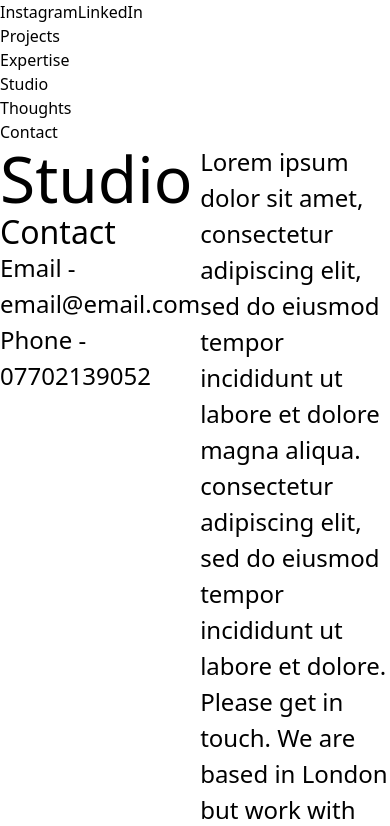
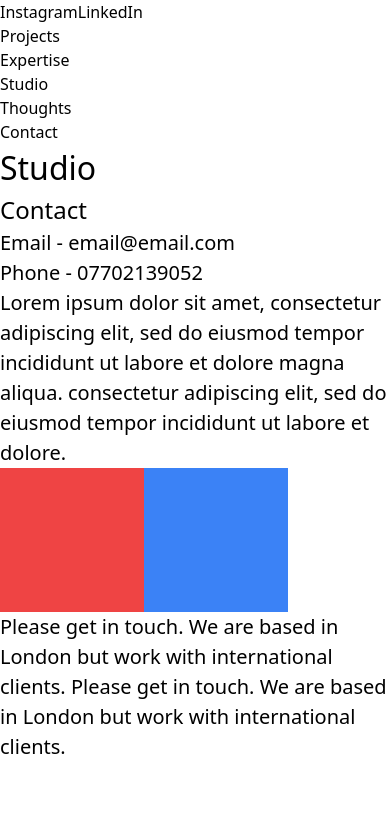
Before and after one commit to JakeSnellin/Agency-Website, a Next.js app: page /studio in a window 390 px wide. Shown: the top 826 px of the page. Built offline with nearby package versions, Linux system fonts and the light colour scheme.

Commit message:
flex used with studio page

```diff
--- a/pages/studio.tsx
+++ b/pages/studio.tsx
@@ -2,19 +2,22 @@ import React from 'react'
 
 export default function Studio() {
   return (
-    <div className='flex'>
-        <div>
-            <h1 className='text-h1/leading-h1'>Studio</h1>
+    <div className='md:flex h-678'>
+        <div className='md:flex flex-wrap content-between'>
+            <h1 className='text-m1 md:text-h1/leading-h1 w-full'>Studio</h1>
             <div>
-                <h3 className='text-h3/leading-h3'>Contact</h3>
-                <h4 className='text-h4/9'>Email - email@email.com</h4>
-                <h4 className='text-h4/9'>Phone - 07702139052</h4>
+                <h3 className='text-m3 md:text-h3/leading-h3'>Contact</h3>
+                <h4 className='text-m4 md:text-h4/leading-h4'>Email - email@email.com</h4>
+                <h4 className='text-m4 md:text-h4/leading-h4'>Phone - 07702139052</h4>
             </div>
         </div>
-        <div>
-            <h4 className='text-h4/9'>Lorem ipsum dolor sit amet, consectetur adipiscing elit, sed do eiusmod tempor incididunt ut labore et dolore magna aliqua. consectetur adipiscing elit, sed do eiusmod tempor incididunt ut labore et dolore.</h4>
-            <div><div></div><div></div></div>
-            <h3 className='text-h4/9'>Please get in touch. We are based in London but work with international clients. Please get in touch. We are based in London but work with international clients.</h3>
+        <div className='md:flex flex-wrap content-between'>
+            <h4 className='text-m4 md:text-h4/leading-h4'>Lorem ipsum dolor sit amet, consectetur adipiscing elit, sed do eiusmod tempor incididunt ut labore et dolore magna aliqua. consectetur adipiscing elit, sed do eiusmod tempor incididunt ut labore et dolore.</h4>
+            <div className='h-36'>
+                <div className='bg-red-500 h-36 w-36 inline-block'></div>
+                <div className='bg-blue-500 h-36 w-36 inline-block'></div>
+            </div>
+            <h3 className='text-m4 md:text-h4/leading-h4'>Please get in touch. We are based in London but work with international clients. Please get in touch. We are based in London but work with international clients.</h3>
         </div>
     </div>
   )
--- a/tailwind.config.js
+++ b/tailwind.config.js
@@ -26,7 +26,23 @@ module.exports = {
 
       lineHeight: {
         'leading-h1': '4.4rem',
+        'leadin-h2': '3.3rem',
         'leading-h3': '2.2rem',
+        'leading-h4': '2.25rem',
+        'leading-h5': '1.688rem',
+        'leading-body': '1.5rem',
+        'leading-caption': '0.875rem',
+        'leading-m1': '2.22rem',
+        'leading-m2': '1.969rem',
+        'leading-m3': '1.725rem',
+        'leading-m4': '1.763rem',
+        'leading-m5': '1.688rem',
+        'leading-m-body': '1.5rem',
+        'leading-m-caption': '1.313'
+      },
+
+      height: {
+        '678': '42.375rem'
       }
     },
   },
```
